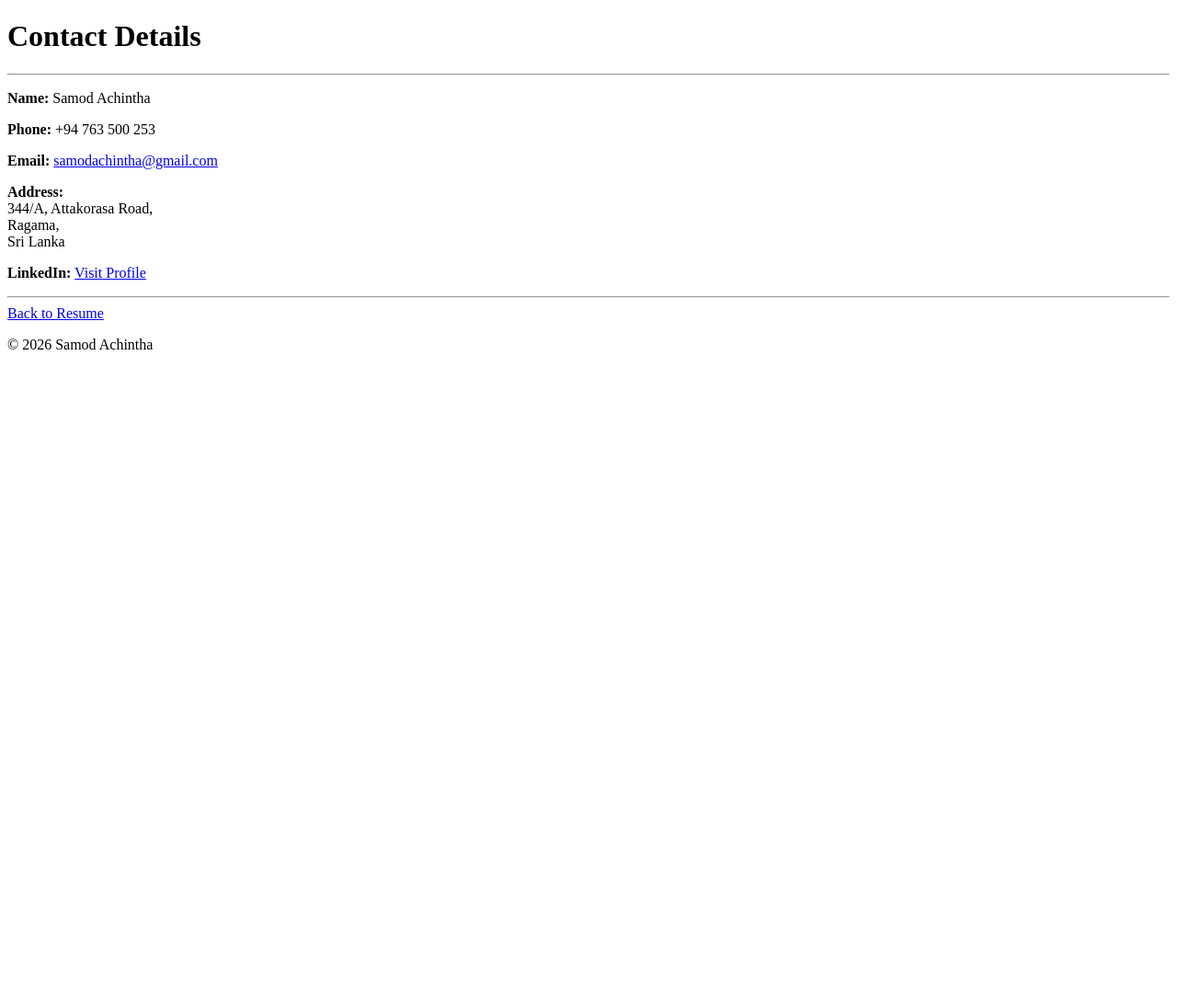
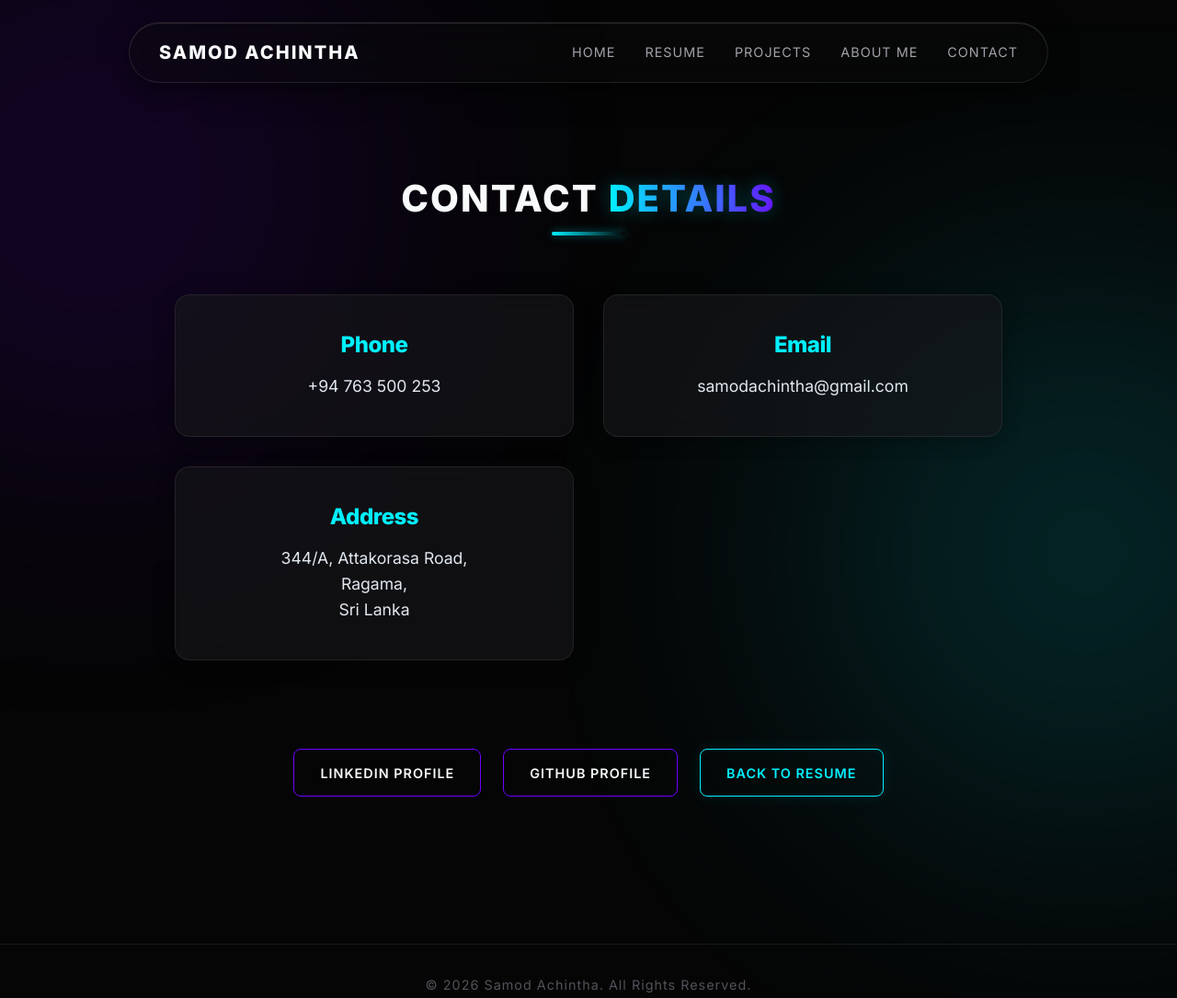
Before and after one commit to samodachintha/Capstone-2, a plain HTML site: page Pages/contatct.html in a window 1280 px wide. Shown: the whole page at 92% size. Before the commit the page ends 800 px from the top, so only its background shows below. Drawn offline with Linux system fonts and the light colour scheme.

Commit message:
Edit contact.html

```diff
--- a/Pages/contatct.html
+++ b/Pages/contatct.html
@@ -1,48 +1,144 @@
 <!DOCTYPE html>
-<html>
+<html lang="en">
+<head>
+    <meta charset="UTF-8">
+    <meta name="viewport" content="width=device-width, initial-scale=1.0">
+    <title>Contact Details - Samod Achintha</title>
+    <!-- Add favicon links as in index.html, but correctly relative from Pages folder -->
+    <link rel="apple-touch-icon" sizes="180x180" href="../favicon_io/apple-touch-icon.png">
+    <link rel="icon" type="image/png" sizes="32x32" href="../favicon_io/favicon-32x32.png">
+    <link rel="icon" type="image/png" sizes="16x16" href="../favicon_io/favicon-16x16.png">
+    <link rel="preconnect" href="https://fonts.googleapis.com">
+    <link rel="preconnect" href="https://fonts.gstatic.com" crossorigin>
+    <link href="https://fonts.googleapis.com/css2?family=Inter:wght@300;400;600;800&display=swap" rel="stylesheet">
+    <link rel="stylesheet" href="../style.css">
+    <style>
+        .contact-page-section {
+            padding-top: 12rem;
+            min-height: 80vh;
+            display: flex;
+            flex-direction: column;
+            align-items: center;
+        }
+        .contact-cards {
+            display: grid;
+            grid-template-columns: repeat(auto-fit, minmax(280px, 1fr));
+            gap: 2rem;
+            width: 100%;
+            max-width: 900px;
+            margin-bottom: 3rem;
+        }
+        .contact-info-card {
+            text-align: center;
+            display: flex;
+            flex-direction: column;
+            justify-content: center;
+            align-items: center;
+        }
+        .contact-info-card h3 {
+            margin-bottom: 1rem;
+            color: var(--primary-color);
+            display: flex;
+            justify-content: center;
+        }
+        .contact-info-card h3::before {
+            display: none !important; /* Hide the little dot from resume-card for symmetric alignment */
+        }
+        .contact-info-card p, .contact-info-card a {
+            font-size: 1.1rem;
+            color: #e2e8f0;
+            line-height: 1.6;
+        }
+        .contact-info-card a:hover {
+            color: var(--primary-color);
+        }
+        .contact-page-buttons {
+            display: flex;
+            gap: 1.5rem;
+            margin-top: 3rem;
+            flex-wrap: wrap;
+            justify-content: center;
+        }
+    </style>
+</head>
+<body>
+    <header>
+        <div class="logo">SAMOD ACHINTHA</div>
+        <nav>
+            <ul>
+                <li><a href="../index.html#hero">Home</a></li>
+                <li><a href="../index.html#resume">Resume</a></li>
+                <li><a href="../index.html#projects">Projects</a></li>
+                <li><a href="../index.html#about">About Me</a></li>
+                <li><a href="../index.html#contact">Contact</a></li>
+            </ul>
+        </nav>
+    </header>
 
-<head>
-    <title>Contact Details</title>
-</head>
+    <main>
+        <section class="contact-page-section">
+            <h1 class="section-title">Contact <span class="highlight">Details</span></h1>
 
-<body>
+            <div class="contact-cards">
+                <div class="resume-card contact-info-card">
+                    <h3>Phone</h3>
+                    <p>+94 763 500 253</p>
+                </div>
 
-    <h1>Contact Details</h1>
-    <hr>
+                <div class="resume-card contact-info-card">
+                    <h3>Email</h3>
+                    <a href="mailto:samodachintha@gmail.com">samodachintha@gmail.com</a>
+                </div>
 
-    <p><strong>Name:</strong> Samod Achintha</p>
+                <div class="resume-card contact-info-card">
+                    <h3>Address</h3>
+                    <p>344/A, Attakorasa Road,<br>Ragama,<br>Sri Lanka</p>
+                </div>
+            </div>
 
-    <p><strong>Phone:</strong> +94 763 500 253</p>
-
-    <p>
-        <strong>Email:</strong>
-        <a href="mailto:samodachintha@gmail.com">
-            samodachintha@gmail.com
-        </a>
-    </p>
-
-    <p>
-        <strong>Address:</strong><br>
-        344/A, Attakorasa Road,<br>
-        Ragama,<br>
-        Sri Lanka
-    </p>
-
-    <p>
-        <strong>LinkedIn:</strong>
-        <a href="https://www.linkedin.com/in/samod-achintha/" target="_blank">
-            Visit Profile
-        </a>
-    </p>
-
-    <hr>
-
-    <a href="../index.html">Back to Resume</a>
+            <div class="contact-page-buttons">
+                <a href="https://www.linkedin.com/in/samod-achintha/" class="btn btn-outline" target="_blank">LinkedIn Profile</a>
+                <a href="https://github.com/samodachintha" class="btn btn-outline" target="_blank">GitHub Profile</a>
+                <a href="../index.html" class="btn btn-primary">Back to Resume</a>
+            </div>
+        </section>
+    </main>
 
     <footer>
-        <p>© 2026 Samod Achintha</p>
+        <p>© 2026 Samod Achintha. All Rights Reserved.</p>
     </footer>
 
+    <script>
+        // Matching script from index.html for animated header
+        let lastScrollTop = 0;
+        let scrollTimeout;
+        let isScrollingUp = false;
+        const header = document.querySelector('header');
+
+        window.addEventListener('scroll', () => {
+            let scrollTop = window.pageYOffset || document.documentElement.scrollTop;
+
+            if (scrollTop < lastScrollTop) {
+                isScrollingUp = true;
+            } else if (scrollTop > lastScrollTop) {
+                isScrollingUp = false;
+            }
+            lastScrollTop = scrollTop <= 0 ? 0 : scrollTop;
+
+            if (scrollTop > 50) {
+                header.classList.add('header-hidden');
+            } else {
+                header.classList.remove('header-hidden');
+            }
+
+            window.clearTimeout(scrollTimeout);
+
+            scrollTimeout = setTimeout(() => {
+                if (isScrollingUp || scrollTop <= 50) {
+                    header.classList.remove('header-hidden');
+                }
+            }, 200);
+        });
+    </script>
 </body>
-
 </html>
```
Also changed, not shown: index.html (+5 -5 lines).
